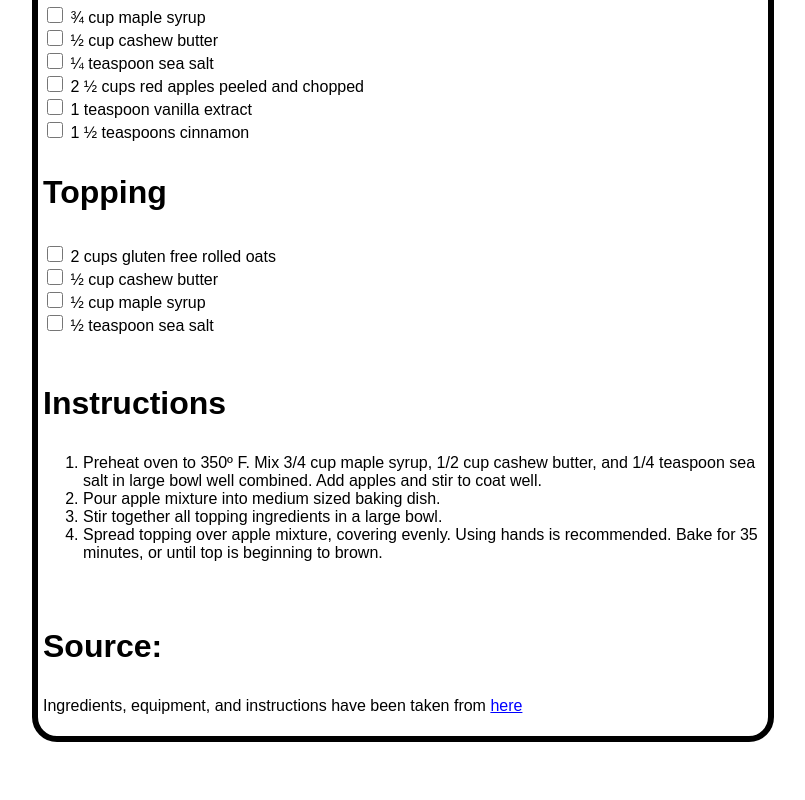
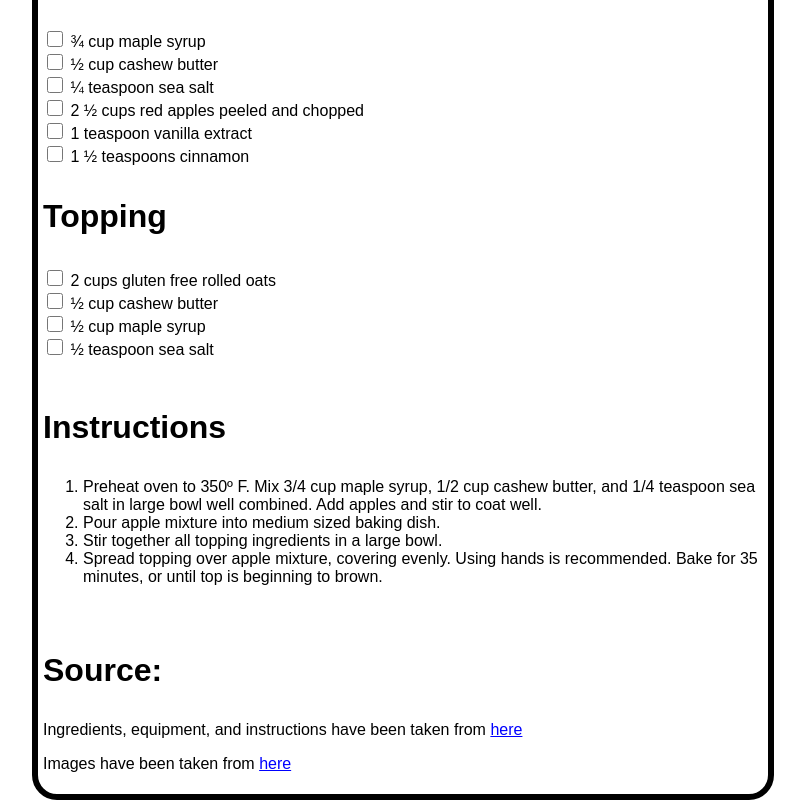
Before and after one commit to GavinTSA/rons.recipes, a website: page recipe/vegan-apple-crisp.html in a window 1280 px wide. Shown: the part 607-1407 px from the top of the page, without its empty margins (237-1042 px from the left). Before the commit the page ends 1349 px from the top, so only its background shows below. Drawn offline with Linux system fonts and the light colour scheme.

Commit message:
jan 16 fix 12pm

```diff
--- a/recipe/vegan-apple-crisp.html
+++ b/recipe/vegan-apple-crisp.html
@@ -50,7 +50,9 @@
     <br>
     <p style="font-size: 32px"><b>Source:</b></p>
     <p>Ingredients, equipment, and instructions have been taken from <a href="https://easyhealthyrecipes.com/vegan-apple-crisp/">here</a></p>
-    </div>
+    <p>Images have been taken from <a href="https://www.google.com/imgres?q=vegan%20apple%20crisp%20%20istock&imgurl=https%3A%2F%2Fmedia.istockphoto.com%2Fid%2F467339919%2Fphoto%2Fapple-crumble.jpg%3Fs%3D612x612%26w%3D0%26k%3D20%26c%3DEkRJa1uJyMY67O5vtLinhbP-CdvBQCVqVCIE3JI_Glg%3D&imgrefurl=https%3A%2F%2Fwww.istockphoto.com%2Fphotos%2Fapple-crisp-desserts&docid=Fr5M_VtDOzs7OM&tbnid=dS2a2dZ_xh3-lM&vet=12ahUKEwjY787h4vqKAxXtg4QIHdELFPIQM3oECBgQAA..i&w=612&h=408&hcb=2&itg=1&ved=2ahUKEwjY787h4vqKAxXtg4QIHdELFPIQM3oECBgQAA">here</a></p>
+
+  </div>
 
   </body>
 </html>
```
Also changed, not shown: recipe/sweet-potato-waffles.html (+3 -1 lines), img/spw.png, img/vac.png, 1 other file.
